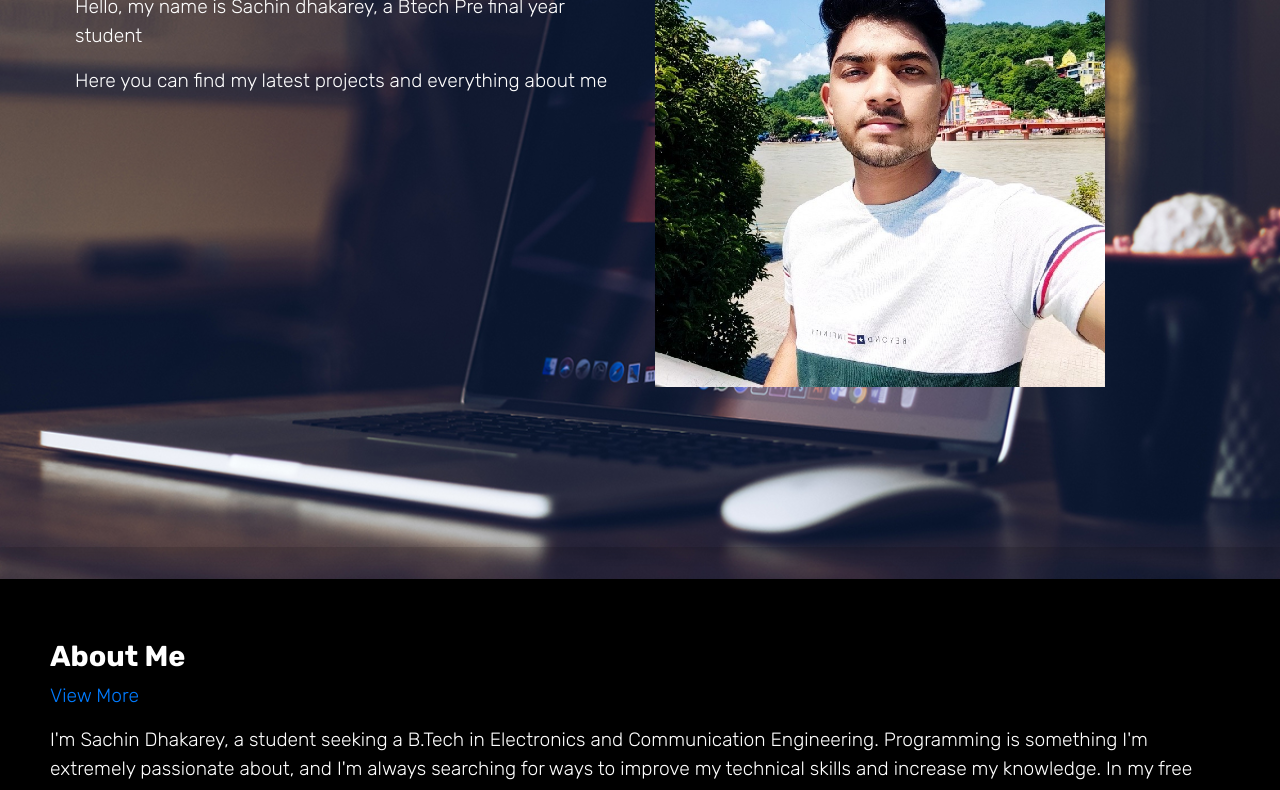
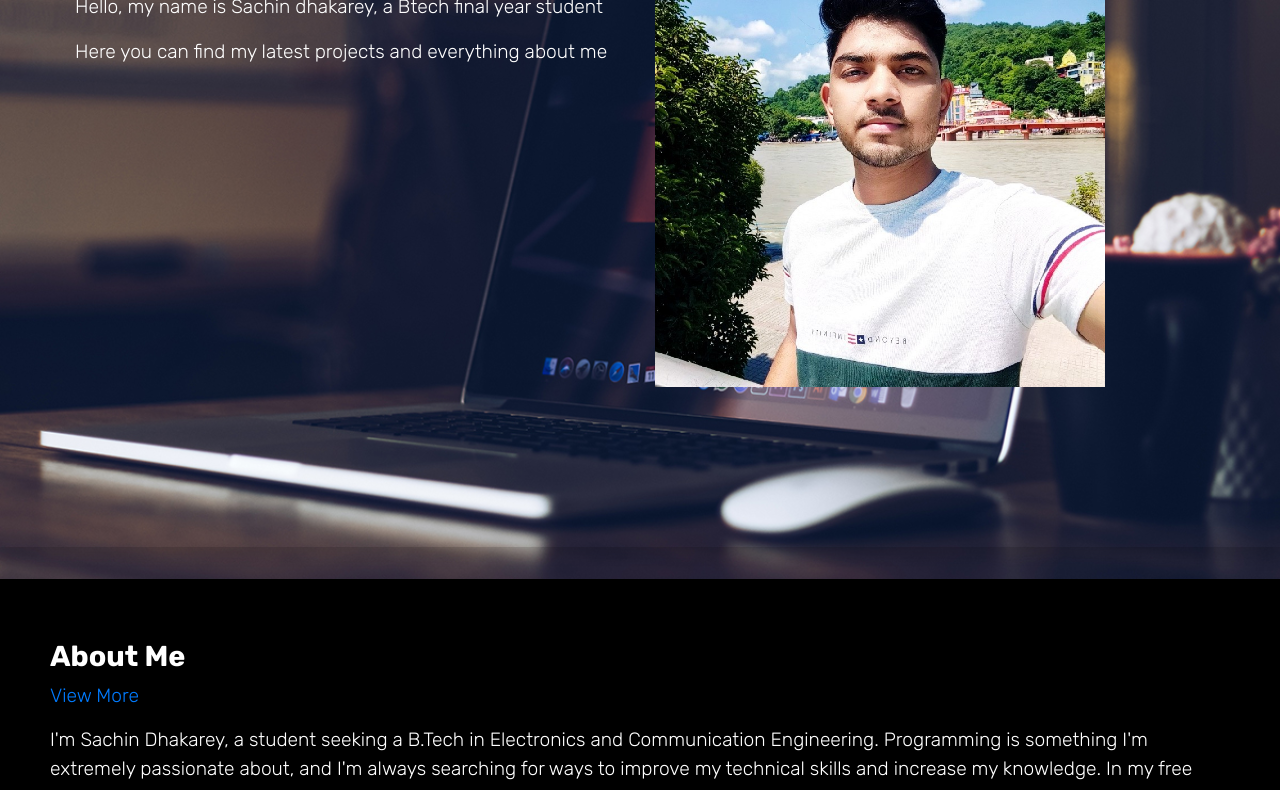
Before and after one commit to SachinDhakarey/sachindhakarey.github.io, a plain HTML site: page index.html in a window 1280 px wide. Shown: the part 223-1013 px from the top of the page. Drawn offline with nearby package versions, Linux system fonts and the light colour scheme.

Commit message:
Update index.html
change 3rd yr to 4th yr

```diff
--- a/index.html
+++ b/index.html
@@ -38,7 +38,7 @@
           </div>
           <div class="col-md-6 order-md-1">
             <h1>Welcome to my portfolio</h1>
-            <p>Hello, my name is Sachin dhakarey, a Btech Pre final year student</p>
+            <p>Hello, my name is Sachin dhakarey, a Btech final year student</p>
             <p>Here you can find my latest projects and everything about me</p>
           </div>
         </div>
```
